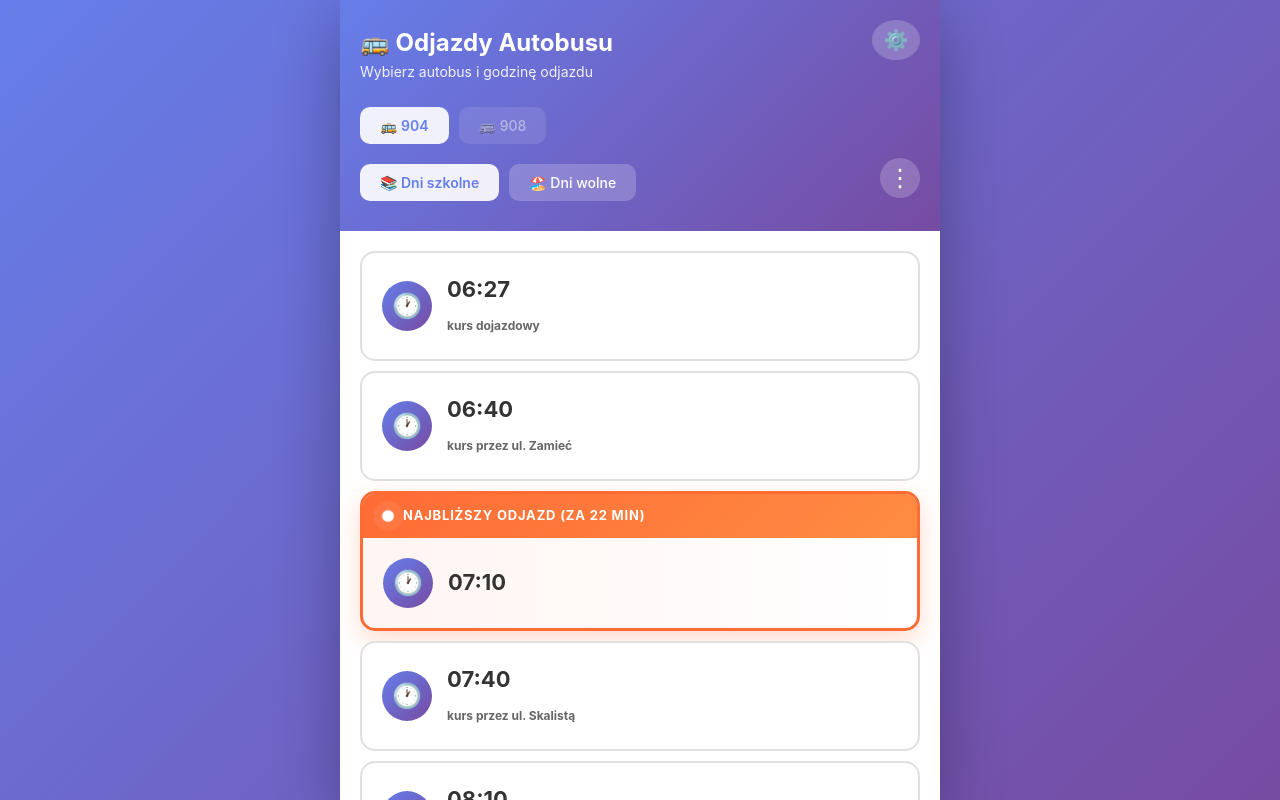
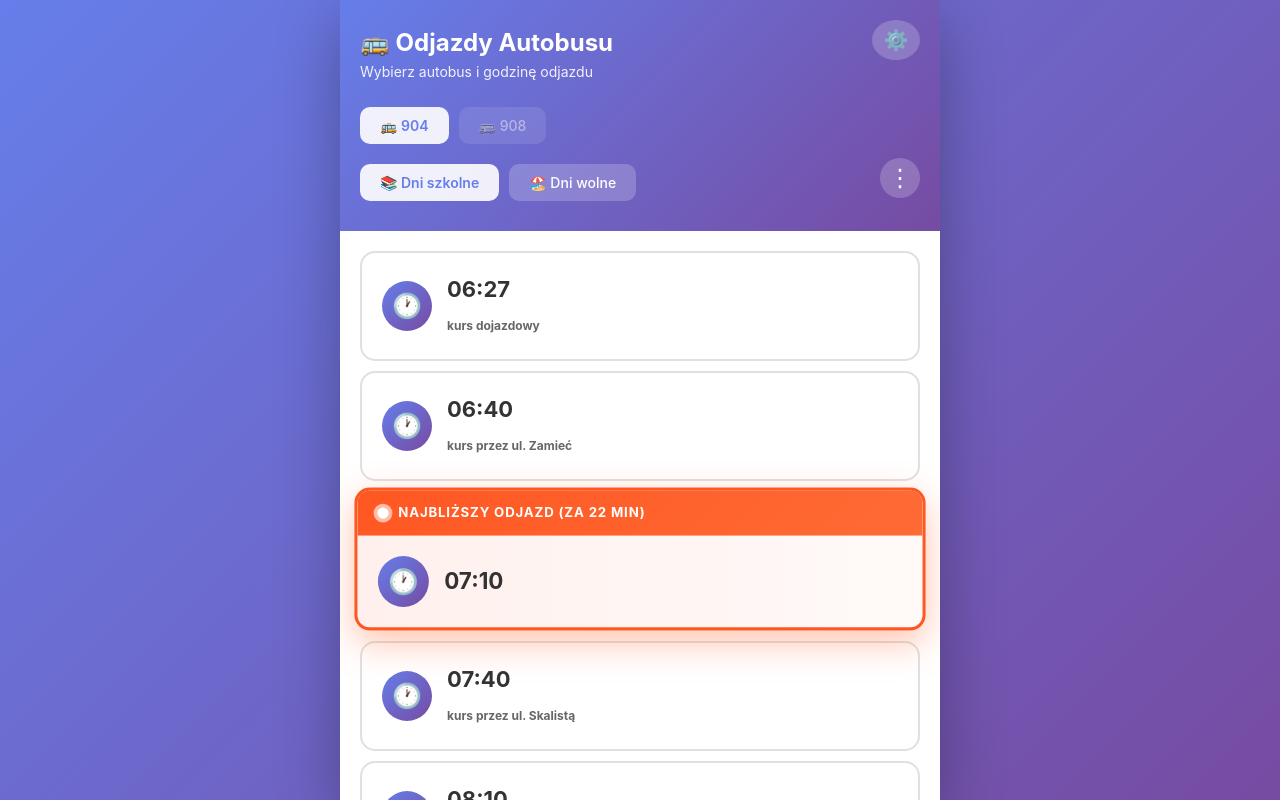
Before and after one commit to mwmarszalek/tnz-app, a React (Vite) app: page / in a window 1280 px wide. In both pictures the pointer is over the element 640 px from the left and 561 px from the top of the page. Built offline with nearby package versions, Linux system fonts and the light colour scheme; no server answers; the database is empty.

Commit message:
change styling for nearest departure

```diff
--- a/src/App.css
+++ b/src/App.css
@@ -176,6 +176,33 @@ body {
   border-width: 3px;
   background: linear-gradient(to right, #fff5f3 0%, white 100%);
   box-shadow: 0 8px 25px rgba(255, 107, 53, 0.25);
+  transition: all 0.3s ease;
+}
+
+.departure-item.next-departure:hover {
+  transform: translateY(-2px) scale(1.02);
+  box-shadow: 0 12px 35px rgba(255, 107, 53, 0.4);
+  border-color: #ff5722;
+  background: linear-gradient(to right, #fff0ed 0%, #fffaf8 100%);
+}
+
+.departure-item.next-departure:hover .next-departure-badge {
+  background: linear-gradient(135deg, #ff5722 0%, #ff6b35 100%);
+}
+
+.departure-item.next-departure:hover .pulse-dot {
+  animation: pulse-fast 1s cubic-bezier(0.4, 0, 0.6, 1) infinite;
+}
+
+@keyframes pulse-fast {
+  0%, 100% {
+    transform: scale(1);
+    box-shadow: 0 0 0 0 rgba(255, 255, 255, 0.9);
+  }
+  50% {
+    transform: scale(1.3);
+    box-shadow: 0 0 0 10px rgba(255, 255, 255, 0);
+  }
 }
 
 .next-departure-badge {
```
